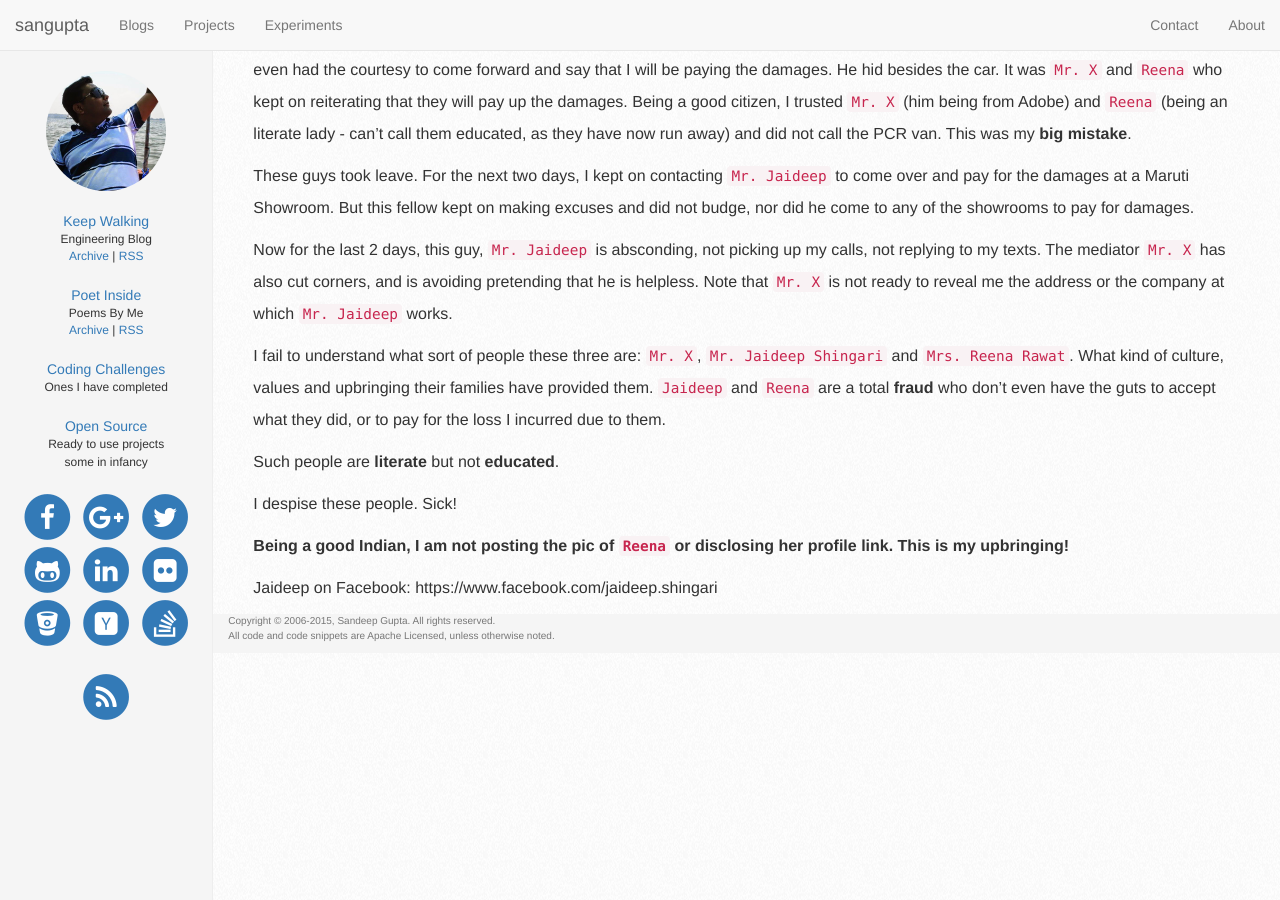
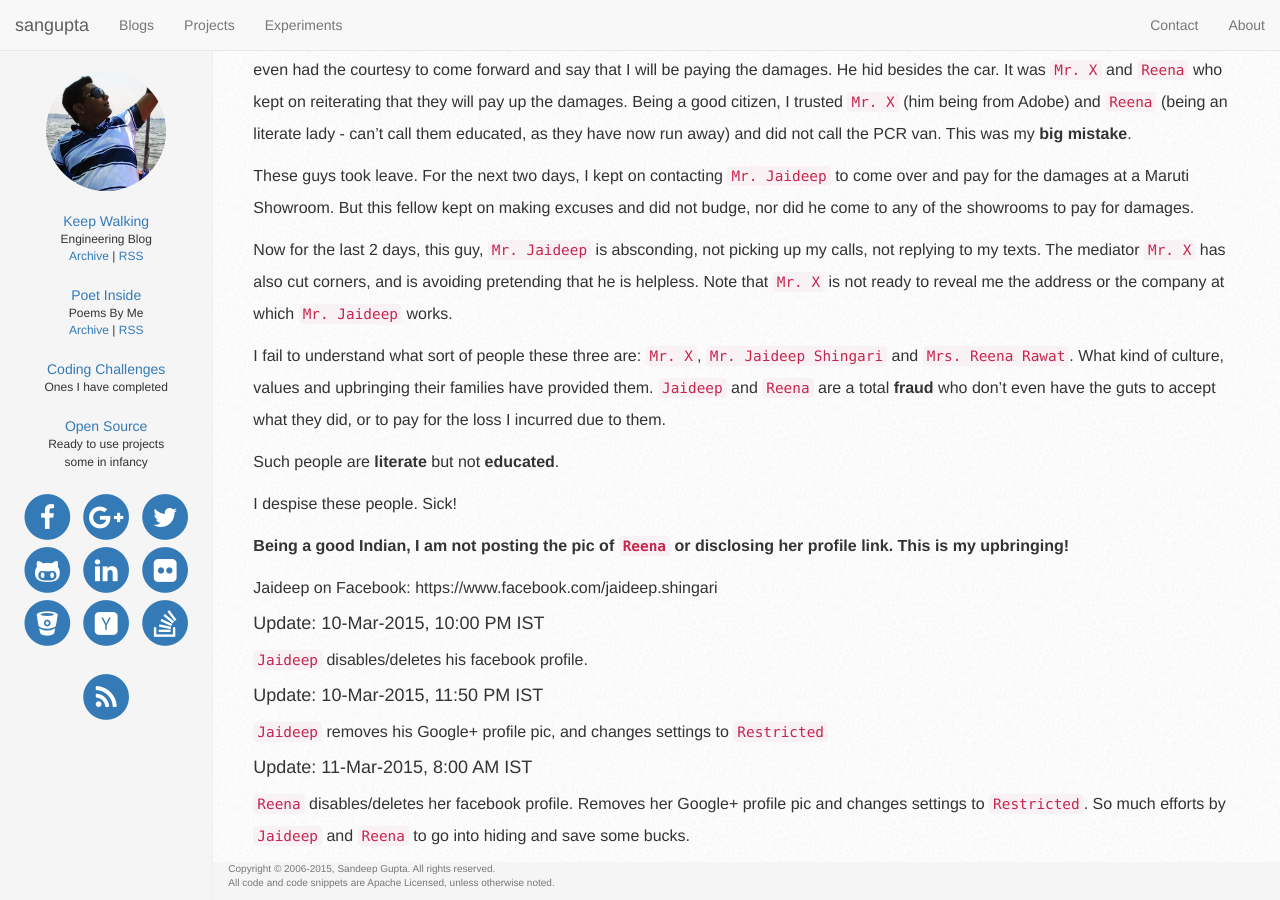
Before and after one commit to sangupta/sangupta.github.io, a Jekyll site: the page built from pages/car-hit-and-run-case.md, in a window 1280 px wide and 900 px high, scrolled down 1271 px. Built offline with Jekyll 4.4.1, drawn with Linux system fonts in a browser that asks for light colours; nearby versions of some CDN libraries; Markdown is read by kramdown in place of the engine named in the settings; comment, search, counter and statistics services are not loaded.

Commit message:
Updated for a few events

```diff
--- a/pages/car-hit-and-run-case.md
+++ b/pages/car-hit-and-run-case.md
@@ -61,3 +61,15 @@ I despise these people. Sick!
 **Being a good Indian, I am not posting the pic of `Reena` or disclosing her profile link. This is my upbringing!**
 
 Jaideep on Facebook: https://www.facebook.com/jaideep.shingari
+
+#### Update: 10-Mar-2015, 10:00 PM IST
+
+`Jaideep` disables/deletes his facebook profile.
+
+#### Update: 10-Mar-2015, 11:50 PM IST
+
+`Jaideep` removes his Google+ profile pic, and changes settings to `Restricted`
+
+#### Update: 11-Mar-2015, 8:00 AM IST
+
+`Reena` disables/deletes her facebook profile. Removes her Google+ profile pic and changes settings to `Restricted`. So much efforts by `Jaideep` and `Reena` to go into hiding and save some bucks.
```
